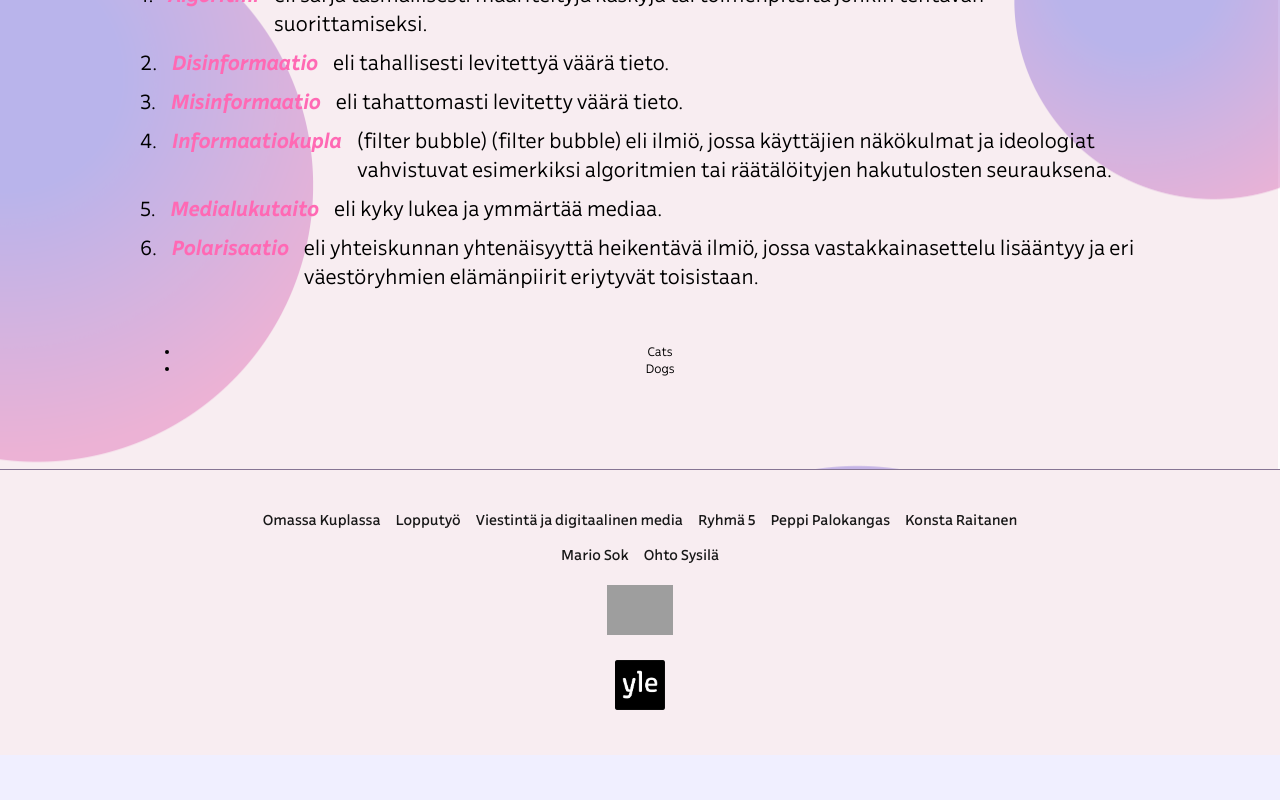
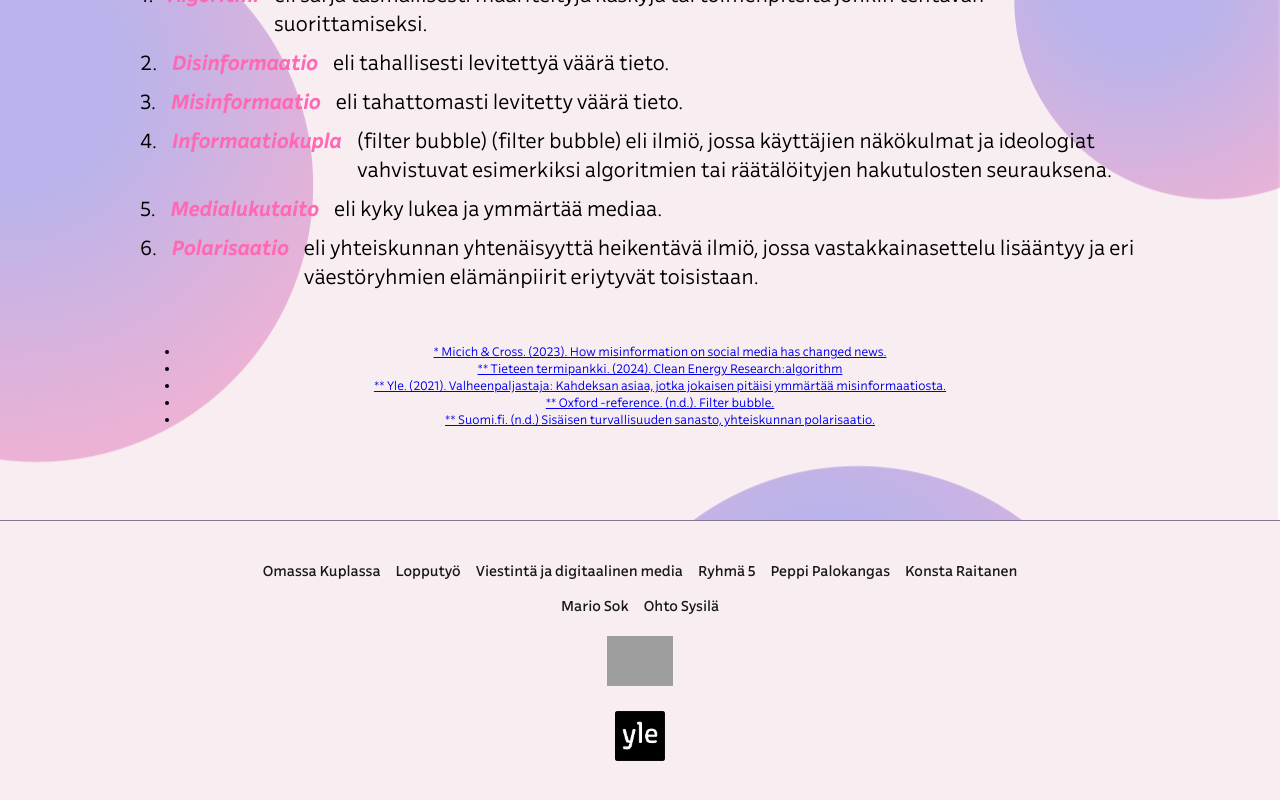
Before and after one commit to kontsanen/VDM-project, a React (Create React App) app: page /info in a window 1280 px wide. Shown: the part 1968-2768 px from the top of the page. Before the commit the page ends 2723 px from the top, so only its background shows below. Built offline with nearby package versions, Linux system fonts and the light colour scheme; grey boxes are pictures that could not be loaded; a web font is replaced by a local one.

Commit message:
lähteet näkyviin ScrollBoxin avulla, tyylittely vielä puuttuu ja ei näytä scrollboxilta

```diff
--- a/src/InfoBody.js
+++ b/src/InfoBody.js
@@ -6,7 +6,11 @@ import { ScrollBox } from './components/scrollBox';
 function InfoBody() {
   return (
     <div className="body-container">
+
+
         <div className="textitem1">Jos vastasit kyllä, usean media-alustan käyttämät <span className="pink-and-bold-and-cursive-word"> algoritmit </span> ovat tehneet tehtävänsä. Yksinkertaisimmillaan algoritmit voivat määrittää esimerkiksi näkyvätkö uutiset uusimmasta vanhimpaan vai suosituimmasta vähiten klikattuun.</div>
+
+
       <div className="textitem2">Nykyään algoritmeja käytetään kuitenkin myös määrittelemään, mitä sisältöjä näet. Tämä tehdään usein esimerkiksi käyttöhistoriasi perusteella.</div>
       <div className="textitem1"> Jos luet usein uutisia jalkapallosta tai tykkäilet paljon tietyn poliitikon videoista, näet mitä todennäköisimmin näihin aihepiireihin liittyviä sisältöjä etusivullasi huomenna ja sitä seuraavanakin päivänä. Kuulostaa kivalta, vai mitä? Pian saatat kuitenkin huomata, että muunlaisen sisällön osuus on pienentynyt.</div>
       <div className="cat-pic"><img src="/resources/images/cat.jpg" alt="Yle" width="100%" /></div>
--- a/src/components/scrollBox.jsx
+++ b/src/components/scrollBox.jsx
@@ -4,19 +4,43 @@ import { ScrollArea, Viewport, Scrollbar, Thumb, Corner } from '@radix-ui/react-
 
 export const ScrollBox = () => {
 
-  const Sources =  [
-    'Cats',
-    'Dogs',
+  const sources = [
+    {
+      title: "* Micich & Cross. (2023). How misinformation on social media has changed news.",
+      url: "https://pirg.org/edfund/articles/misinformation-on-social-media/",
+    },
+    {
+      title: "** Tieteen termipankki. (2024). Clean Energy Research:algorithm",
+      url: "https://tieteentermipankki.fi/wiki/Clean_Energy_Research:algorithm",
+    },
+    {
+      title: "** Yle. (2021). Valheenpaljastaja: Kahdeksan asiaa, jotka jokaisen pitäisi ymmärtää misinformaatiosta.",
+      url: "https://yle.fi/aihe/artikkeli/2021/02/08/valheenpaljastaja-kahdeksan-asiaa-jotka-jokaisen-pitaisi-ymmartaa",
+    },
+    {
+      title: "** Oxford -reference. (n.d.). Filter bubble.",
+      url: "** https://www.oxfordreference.com/display/10.1093/acref/9780191803093.001.0001/acref-9780191803093-e-482",
+    },
+    {
+      title: "** Suomi.fi. (n.d.) Sisäisen turvallisuuden sanasto, yhteiskunnan polarisaatio.",
+      url: "https://sanastot.suomi.fi/terminology/02462623-9925-43d7-b117-2ee271cebdb7/concept/0180f378-0378-45ac-8a6c-4326ee005d95",
+    },
+
   ];
+
   return (
     <div>
    <ScrollArea>
       <Viewport>
-        <ul>
-          {Sources.map((item, index) => (
-            <li key={index}>{item}</li>
-          ))}
-        </ul>
+      <ul>
+            {sources.map((source, index) => (
+              <li key={index}>
+                <a href={source.url} target="_blank" rel="noopener noreferrer">
+                  {source.title}
+                </a>
+              </li>
+            ))}
+          </ul>
       </Viewport>
       <Scrollbar orientation="horizontal">
         <Thumb />
```
